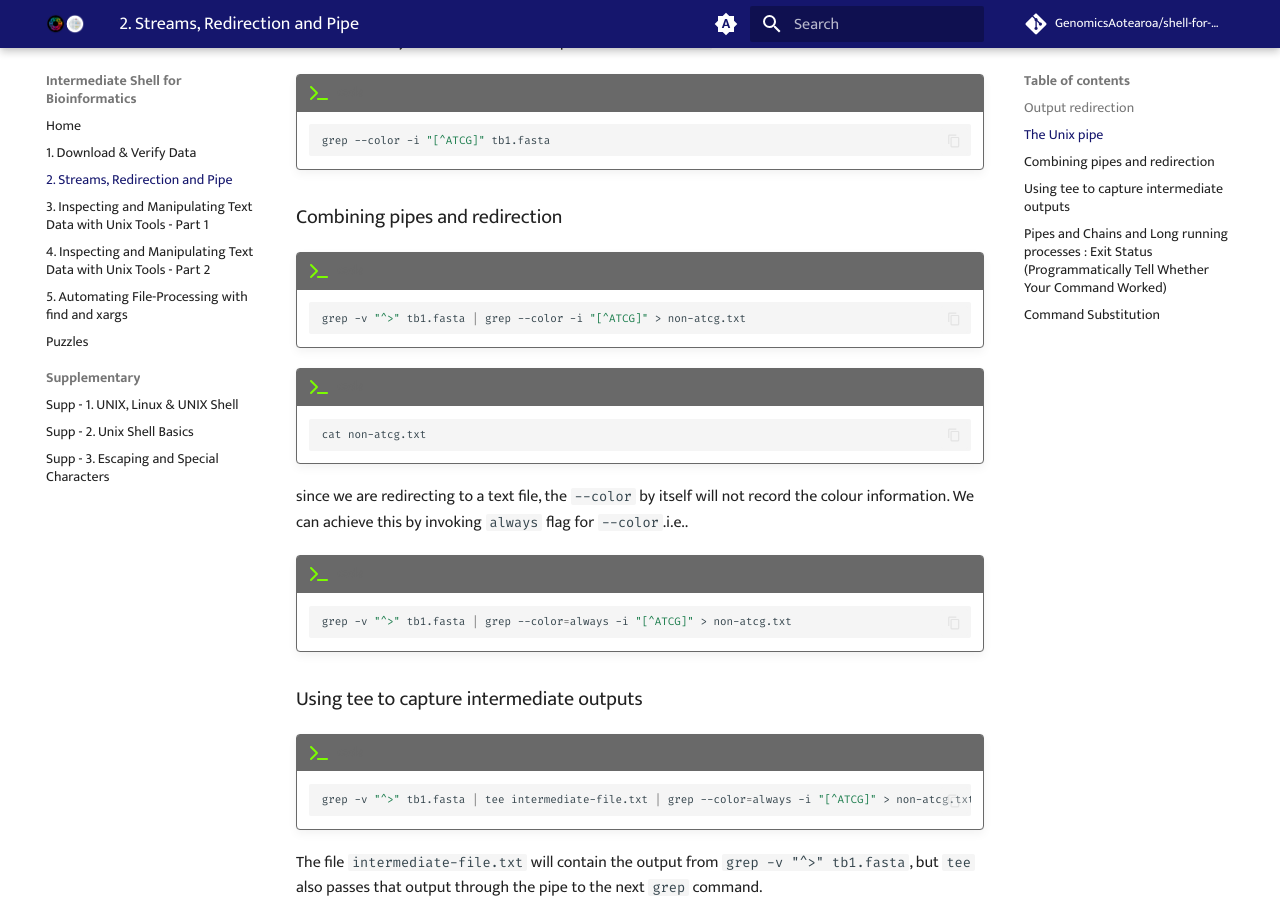
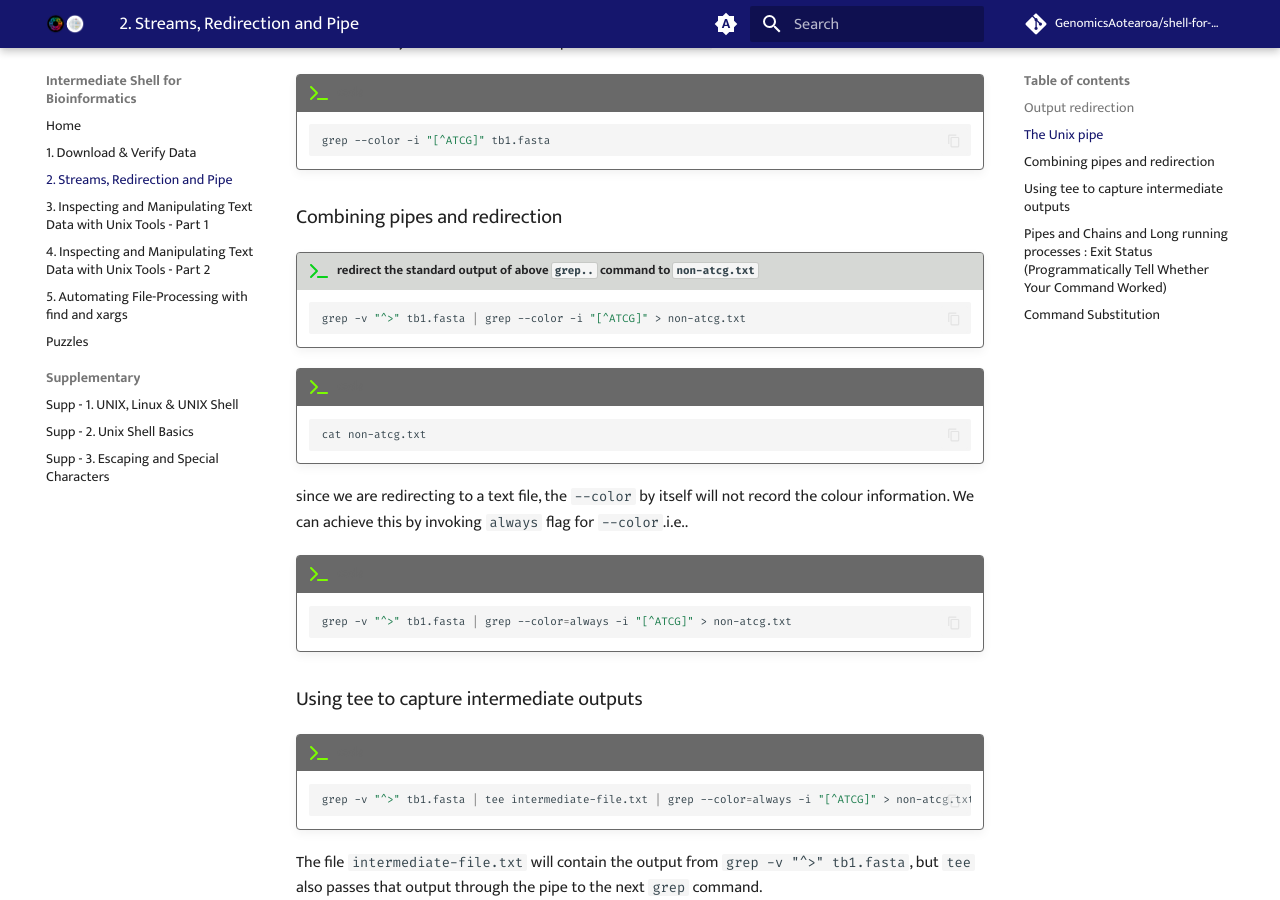
Before and after one commit to GenomicsAotearoa/shell-for-bioinformatics, an MkDocs documentation site: the page built from docs/3_streams_red_pipe.md, in a window 1280 px wide and 900 px high, scrolled down 3963 px. Built offline with MkDocs 1.6.1 and Material for MkDocs 9.7.7, drawn with Linux system fonts in a browser that asks for light colours; comment, search, counter and statistics services are not loaded.

Commit message:
minor edit to code block

````diff
--- a/docs/3_streams_red_pipe.md
+++ b/docs/3_streams_red_pipe.md
@@ -246,7 +246,7 @@ What if we had just run the code for step 2 on the `tb1.fasta` file?
 
 ### Combining pipes and redirection
 
-!!! terminal "code"
+!!! terminal-2 "redirect the standard output of above `grep..` command to `non-atcg.txt`"
 
     ```bash
     grep -v "^>" tb1.fasta | grep --color -i "[^ATCG]" > non-atcg.txt
````
